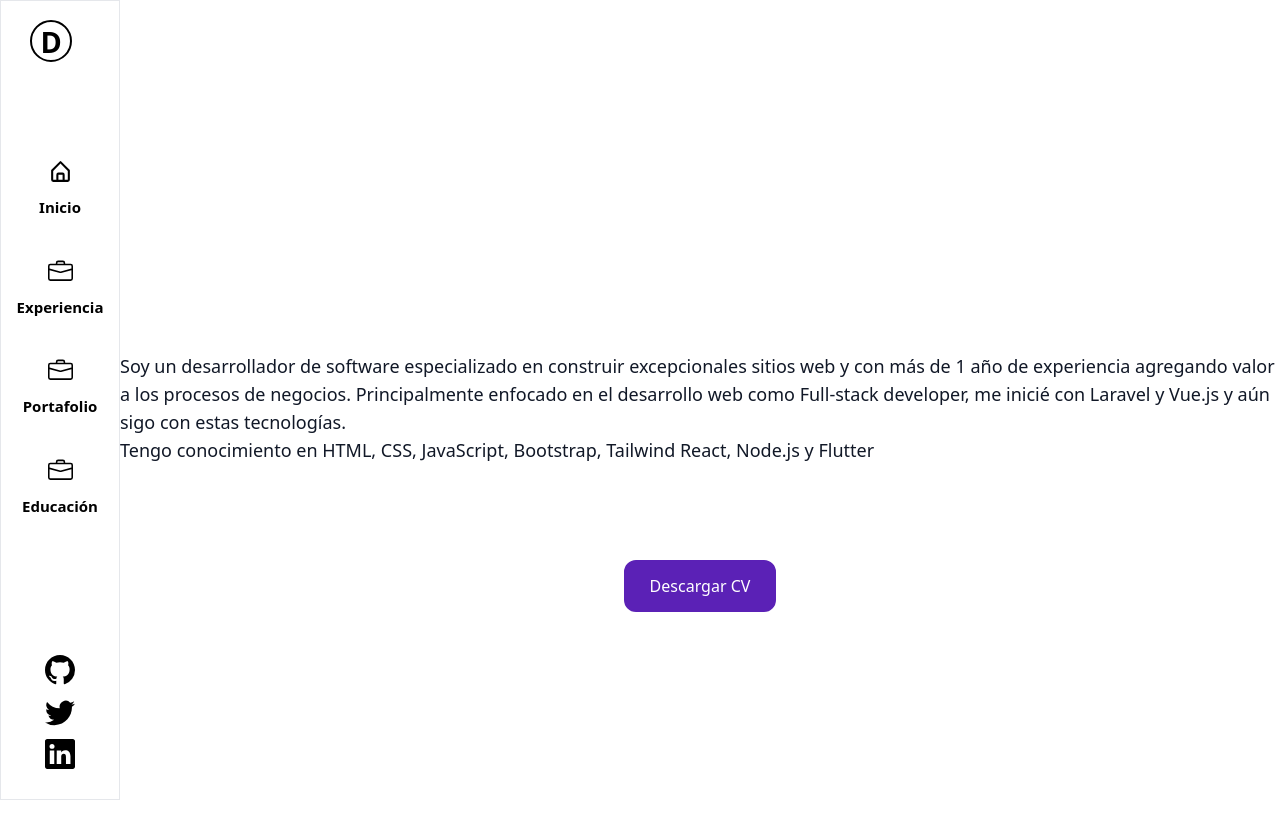
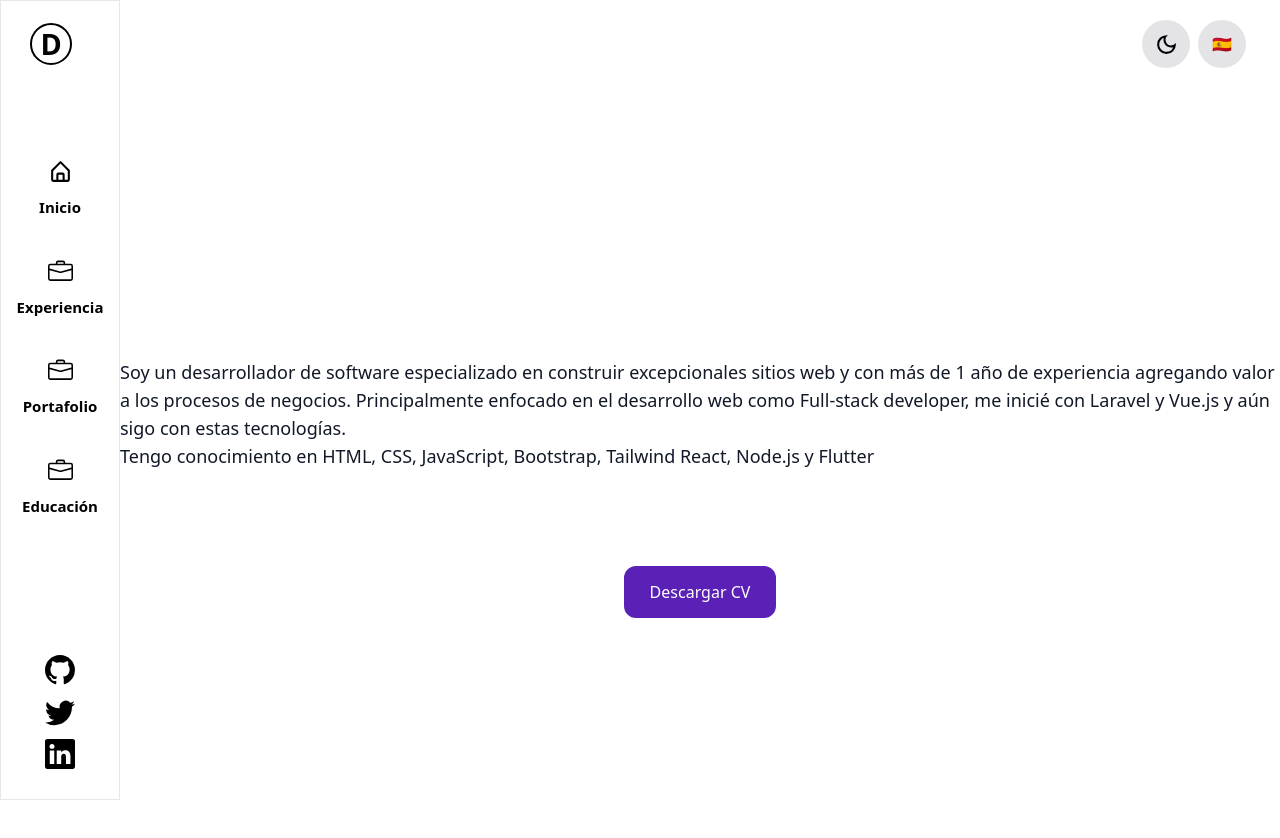
Before and after one commit to dcgx/portfolio, a Next.js app: page /about in a window 1280 px wide. Shown: the top 838 px of the page. Built offline with nearby package versions, Linux system fonts and the light colour scheme.

Commit message:
add new pages

```diff
--- a/src/config/projects.js
+++ b/src/config/projects.js
@@ -15,7 +15,10 @@ module.exports = [
   {
     title: 'Smarthomy',
     slug: 'smarthomy-portal',
-    cover: null,
+    cover:
+      'https://firebasestorage.googleapis.com/v0/b/dcgx-dev.appspot.com/o/projects%2Fsmarthomy%2Flogo%2Fsmarthomy_large.png?alt=media&token=b5e15587-e6d5-4752-b55f-0d5881c6b216',
+    coverSm:
+      'https://firebasestorage.googleapis.com/v0/b/dcgx-dev.appspot.com/o/projects%2Fsmarthomy%2Flogo%2Fsmarthomy_small.png?alt=media&token=76aaeb4a-7993-4669-90da-8c784b23c49f',
     description:
       'Learn about the redesign process together with a UX/UI team come to life as a WebApp and PWA.',
     techs: [{ label: 'Vue.js', color: 'teal' }]
--- a/src/contexts/theme.js
+++ b/src/contexts/theme.js
@@ -3,13 +3,19 @@ import { useTheme } from '../hooks/useTheme'
 
 import lightTheme from '../themes/light'
 import darkTheme from '../themes/dark'
+import { createContext } from 'react'
 
-const ThemeContext = ({ children }) => {
-  const [theme, _] = useTheme()
+export const ThemeContext = createContext({
+  theme: '',
+  toggleTheme: () => {}
+})
 
-  const themeMode = theme === 'dark' ? darkTheme : lightTheme
+// const ThemeContext = ({ children }) => {
+//   const [theme, _] = useTheme()
 
-  return <ThemeProvider theme={themeMode}>{children}</ThemeProvider>
-}
+//   const themeMode = theme === 'dark' ? darkTheme : lightTheme
 
-export default ThemeContext
+//   return <ThemeProvider theme={themeMode}>{children}</ThemeProvider>
+// }
+
+// export default ThemeContext
--- a/src/hooks/useProjects.js
+++ b/src/hooks/useProjects.js
@@ -1,5 +1,5 @@
+import { useEffect, useState } from 'react'
 import { collection, getDocs, query, where } from 'firebase/firestore'
-import { useEffect, useState } from 'react'
 import { firestore } from '../../firebase'
 
 export function useProjects() {
@@ -14,7 +14,7 @@ export function useProjects() {
   const projectsCollection = collection(firestore, 'projects')
 
   const getProjects = async () => {
-    const projectsQuery = query(projectsCollection, where('enabled', '==', true))
+    const projectsQuery = query(projectsCollection, where('isEnabled', '==', true))
     const querySnapshot = await getDocs(projectsQuery)
     const result = []
 
--- a/src/layouts/components/main.js
+++ b/src/layouts/components/main.js
@@ -10,6 +10,10 @@ const StyledMain = styled.main`
     padding-left: 0;
     margin: 0 10px;
   }
+
+  @media only screen and (min-width: 1350px) {
+    margin: 0 30px;
+  }
 `
 
 const MainContainer = ({ id, children, className }) => {
--- a/src/layouts/components/navbar.js
+++ b/src/layouts/components/navbar.js
@@ -2,18 +2,37 @@ import styled from 'styled-components'
 
 import { Logo } from '@components'
 
+import { MdOutlineDarkMode, MdOutlineLightMode } from 'react-icons/md'
 const StyledNavbar = styled.nav`
   width: 100%;
   padding: 0;
   top: 0;
   position: sticky;
   background-color: #fff;
+
   .inner {
     width: 100%;
     margin: 0 auto;
     top: 0;
     max-width: calc(100vw - 20px);
     padding: var(--global-padding);
+    display: flex;
+    align-items: center;
+    justify-content: space-between;
+
+    .navbar-actions {
+      display: flex;
+      .toggle-theme-button {
+        width: 3rem;
+        height: 3rem;
+        border-radius: 999px;
+        background: #e4e4e7;
+        display: flex;
+        align-items: center;
+        justify-content: center;
+        margin: 0 4px;
+      }
+    }
   }
 `
 
@@ -22,6 +41,13 @@ const Navbar = () => {
     <StyledNavbar>
       <div className="inner">
         <Logo />
+
+        <div className="navbar-actions">
+          <button className="toggle-theme-button">
+            <MdOutlineDarkMode size={25} />
+          </button>
+          <button className="toggle-theme-button">🇪🇸 </button>
+        </div>
       </div>
     </StyledNavbar>
   )
--- a/src/pages/_app.js
+++ b/src/pages/_app.js
@@ -25,19 +25,19 @@ function MyApp({ Component, pageProps }) {
     return <></>
   } else if (Component.name === 'Projects' || Component.name === 'Project') {
     return (
-      <ThemeContext>
+      <ThemeProvider theme={lightTheme}>
         <GlobalStyle />
         <Component {...pageProps} />
-      </ThemeContext>
+      </ThemeProvider>
     )
   } else {
     return (
-      <ThemeContext>
+      <ThemeProvider theme={lightTheme}>
         <GlobalStyle />
         <Layout>
           <Component {...pageProps} />
         </Layout>
-      </ThemeContext>
+      </ThemeProvider>
     )
   }
 }
--- /dev/null
+++ b/src/pages/education.js
@@ -0,0 +1,7 @@
+export default function Education() {
+  return (
+    <section>
+      <h1>Educación</h1>
+    </section>
+  )
+}
--- /dev/null
+++ b/src/pages/experience.js
@@ -0,0 +1,7 @@
+export default function Experience() {
+  return (
+    <section>
+      <h1>Experiencia</h1>
+    </section>
+  )
+}
```
